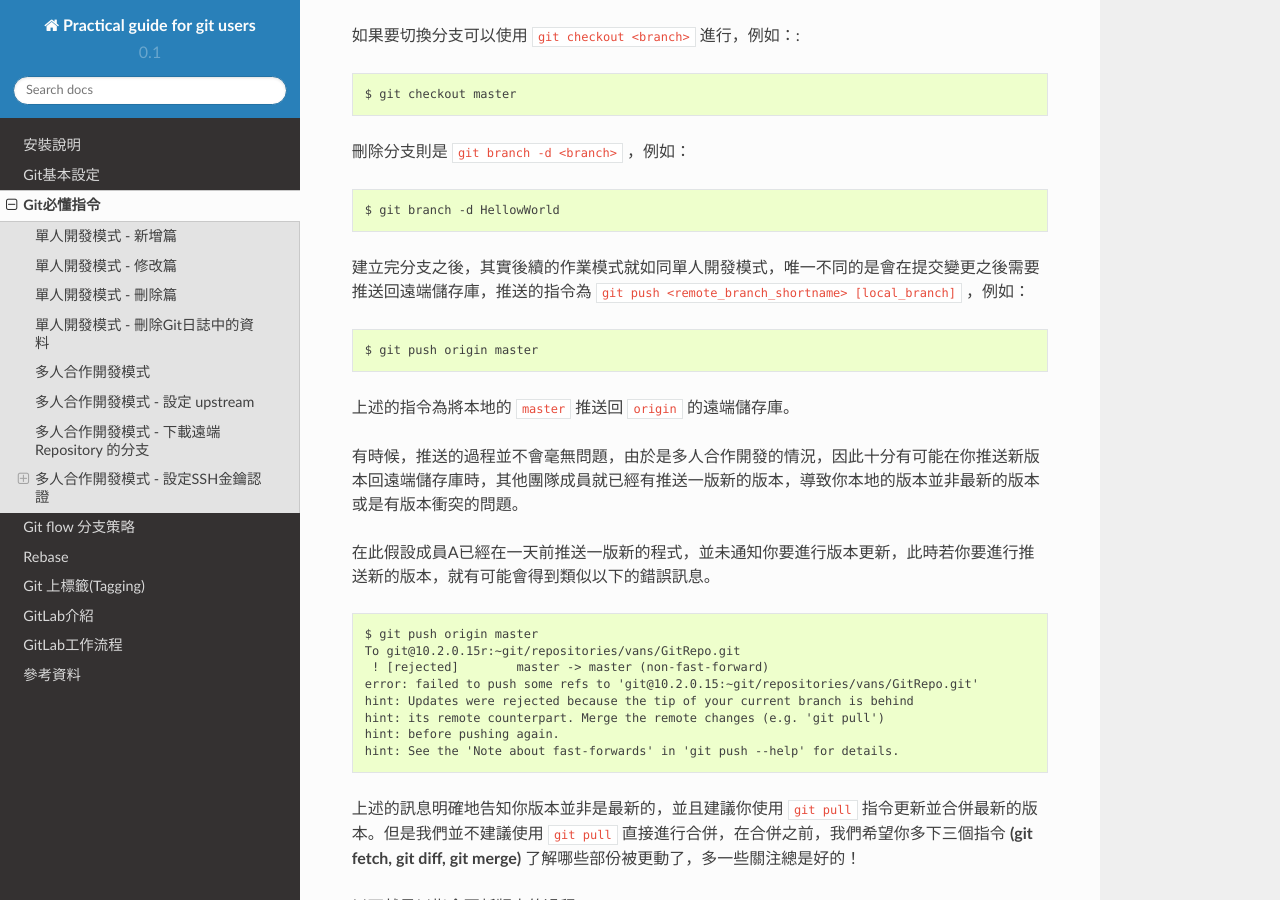
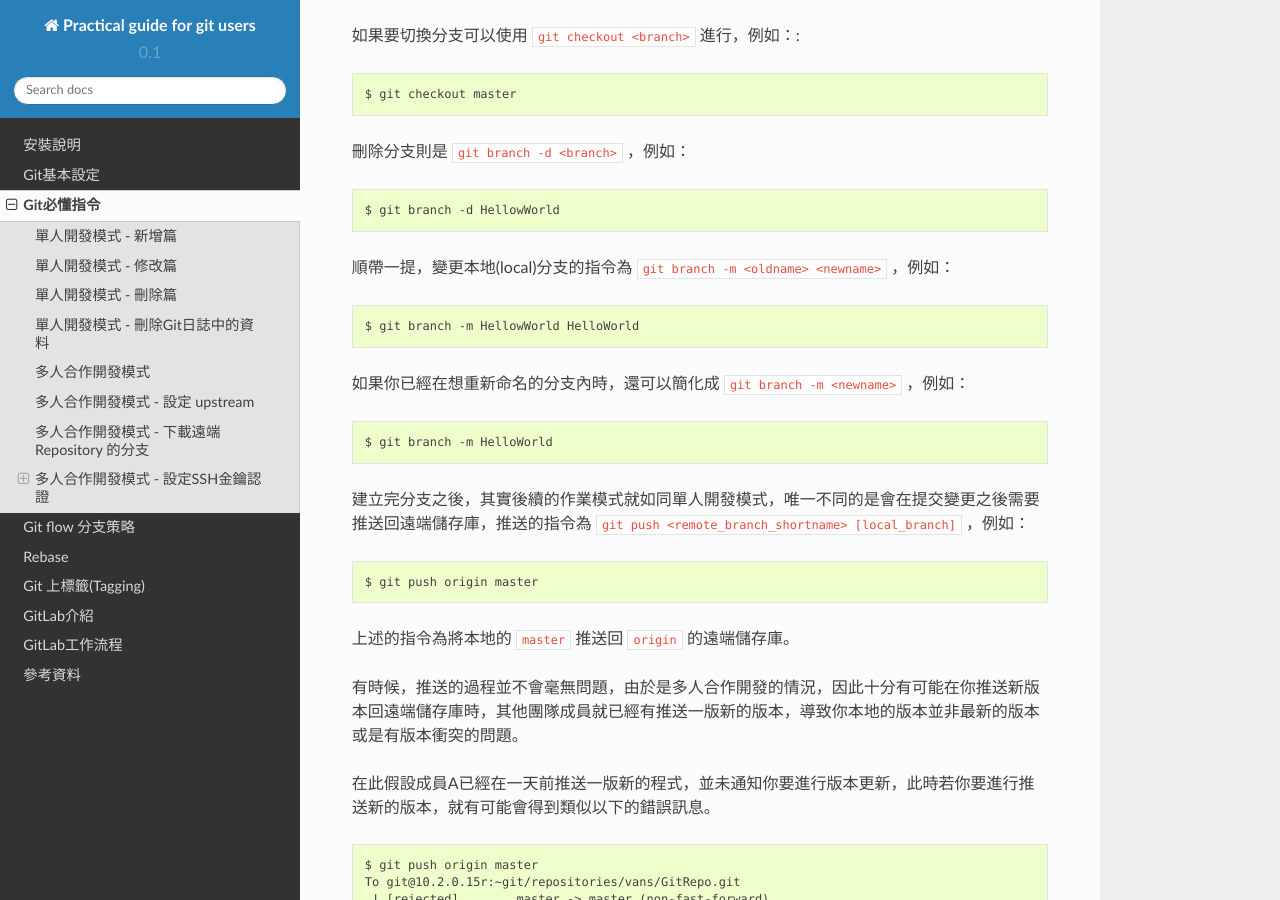
Before and after one commit to spitfire-sidra/git-tutorial, a Sphinx documentation site: the page built from source/commands.rst, in a window 1280 px wide and 900 px high, scrolled down 10398 px. Built offline with Sphinx 7.4.7 and the Read the Docs theme 2.0.0, drawn with Linux system fonts in a browser that asks for light colours.

Commit message:
added 'branch rename commands'

```diff
--- a/source/commands.rst
+++ b/source/commands.rst
@@ -392,6 +392,14 @@ Git目前支援SSH, HTTP兩種協定進行網路協作。以SSH協定複製Git S
 
 	$ git branch -d HellowWorld
 
+順帶一提，變更本地(local)分支的指令為 ``git branch -m <oldname> <newname>`` ，例如： ::
+
+    $ git branch -m HellowWorld HelloWorld
+
+如果你已經在想重新命名的分支內時，還可以簡化成 ``git branch -m <newname>`` ，例如： ::
+
+    $ git branch -m HelloWorld
+
 建立完分支之後，其實後續的作業模式就如同單人開發模式，唯一不同的是會在提交變更之後需要推送回遠端儲存庫，推送的指令為 ``git push <remote_branch_shortname> [local_branch]`` ，例如： ::
 
 	$ git push origin master
```
